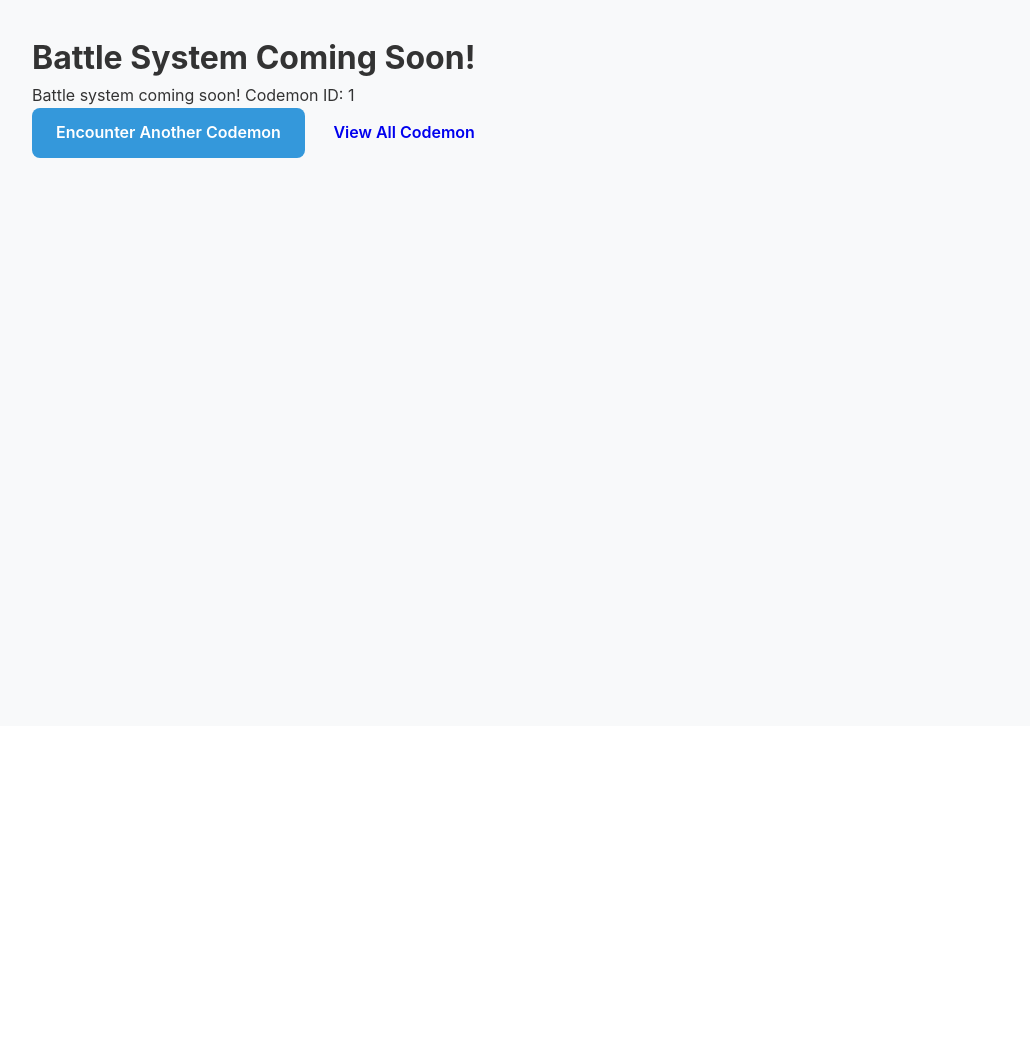
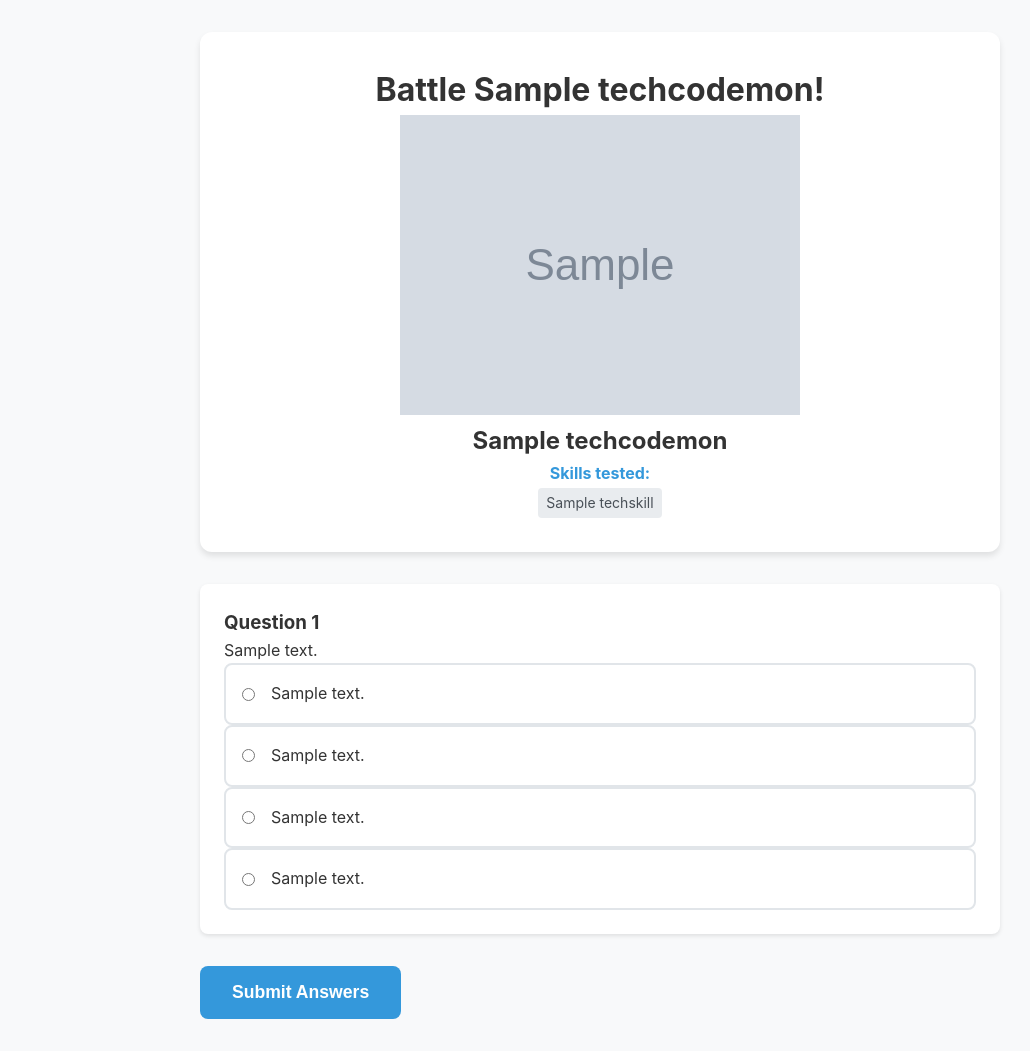
Before and after one commit to SaeedJBI/Capstone-Project, a Django app: page /battle/start/1/ in a window 1280 px wide. Shown: the part 74-1125 px from the top of the page, without its empty margins (40-1070 px from the left). Before the commit the page ends 232 px from the top, so only its background shows below. Run offline with Django 5.2, Linux system fonts and the light colour scheme; a user stored in the database is signed in; tables that the repository leaves empty hold one stand-in row (values such as "Sample post"); grey boxes marked "Sample" are stand-in pictures.

Commit message:
feat: implement battle quiz system with skill-based questions
- Add battle_start view with dynamic question generation
- Filter questions by Codemon skills and difficulty levels
- Implement answer shuffling
- Create battle template with quiz interface and form submission
- Add battle-submit placeholder for scoring logic

```diff
--- a/codemon/codemon_app/static/css/base.css
+++ b/codemon/codemon_app/static/css/base.css
@@ -340,3 +340,90 @@ input[type="password"]:focus {
     font-size: 0.875rem;
     margin: 0.1rem;
 }
+
+/* Battle Styles */
+.battle-container {
+    max-width: 800px;
+    margin: 0 auto;
+}
+
+.battle-header {
+    text-align: center;
+    margin-bottom: 2rem;
+    background: white;
+    padding: 2rem;
+    border-radius: 12px;
+    box-shadow: 0 4px 6px rgba(0,0,0,0.1);
+}
+
+.battle-codemon-img {
+    width: 120px;
+    height: 120px;
+    object-fit: contain;
+}
+
+.questions-container {
+    margin-bottom: 2rem;
+}
+
+.question-card {
+    background: white;
+    padding: 1.5rem;
+    border-radius: 8px;
+    margin-bottom: 1rem;
+    box-shadow: 0 2px 4px rgba(0,0,0,0.1);
+}
+
+.question-text {
+    margin-bottom: 1rem;
+    color: var(--secondary-color);
+}
+
+.answers-grid {
+    display: grid;
+    gap: 0.5rem;
+}
+
+.answer-option {
+    display: flex;
+    align-items: center;
+    padding: 1rem;
+    border: 2px solid #e1e5e9;
+    border-radius: 8px;
+    cursor: pointer;
+    transition: all 0.2s;
+}
+
+.answer-option:hover {
+    border-color: var(--primary-color);
+    background: #f8f9fa;
+}
+
+.answer-option input[type="radio"] {
+    margin-right: 1rem;
+}
+
+.answer-text {
+    flex: 1;
+}
+
+.btn-large {
+    padding: 1rem 2rem;
+    font-size: 1.1rem;
+}
+
+/* Mobile battle styles */
+@media (max-width: 768px) {
+    .battle-codemon-img {
+        width: 100px;
+        height: 100px;
+    }
+
+    .question-card {
+        padding: 1rem;
+    }
+
+    .answer-option {
+        padding: 0.75rem;
+    }
+}
--- /dev/null
+++ b/codemon/codemon_app/templates/battle/battle.html
@@ -0,0 +1,60 @@
+{% extends 'base.html' %}
+{% load static %}
+
+{% block title %}Battle {{ codemon.name }} - CodeMon{% endblock %}
+
+{% block content %}
+<div class="page-container">
+    <div class="battle-container">
+        <header class="battle-header">
+            <h1 class="page-title">Battle {{ codemon.name }}!</h1>
+            <div class="battle-codemon">
+                <div class="battle-codemon__image">
+                    {% if codemon.image_url %}
+                        <img src="{{ codemon.image_url }}" alt="{{ codemon.name }}" class="codemon-img">
+                    {% else %}
+                        <div class="placeholder-img">🐉</div>
+                    {% endif %}
+                </div>
+                <div class="battle-codemon__info">
+                    <h2 class="codemon-name">{{ codemon.name }}</h2>
+                    <div class="battle-codemon__skills">
+                        <span class="label">Skills tested:</span>
+                        <div class="skills-list">
+                            {% for skill in codemon.skills.all %}
+                                <span class="skill-tag">{{ skill.name }}</span>
+                            {% endfor %}
+                        </div>
+                    </div>
+                </div>
+            </div>
+        </header>
+
+        <form method="post" action="{% url 'battle-submit' codemon.id %}" class="battle-form">
+            {% csrf_token %}
+
+            <div class="questions-container">
+                {% for question_data in questions %}
+                <div class="question-card">
+                    <h3 class="question-card__title">Question {{ forloop.counter }}</h3>
+                    <p class="question-card__text">{{ question_data.question.question_text }}</p>
+
+                    <div class="answers-list">
+                        {% for answer in question_data.answers %}
+                        <label class="answer-option">
+                            <input type="radio" name="question_{{ question_data.question.id }}" value="{{ answer }}" required>
+                            <span class="answer-option__text">{{ answer }}</span>
+                        </label>
+                        {% endfor %}
+                    </div>
+                </div>
+                {% endfor %}
+            </div>
+
+            <div class="battle-actions">
+                <button type="submit" class="btn btn-primary btn-large">Submit Answers</button>
+            </div>
+        </form>
+    </div>
+</div>
+{% endblock %}
--- a/codemon/codemon_app/templates/codemon/list.html
+++ b/codemon/codemon_app/templates/codemon/list.html
@@ -4,7 +4,7 @@
 {% block content %}
 <div class="page-container">
     <header class="page-header">
-        <h1 class="page-title">Tech codemon Catalog</h1>
+        <h1 class="page-title">codemon Catalog</h1>
         <p class="page-subtitle">Battle these codemon to learn tech skills!</p>
     </header>
 
--- a/codemon/codemon_app/urls.py
+++ b/codemon/codemon_app/urls.py
@@ -7,4 +7,5 @@ urlpatterns = [
     path('accounts/signup/', views.signup, name='signup'),
     path('battle/encounter/', views.encounter_codemon, name='battle-encounter'),
     path('battle/start/<int:codemon_id>/', views.battle_start, name='battle-start'),
+    path('battle/submit/<int:codemon_id>/', views.battle_submit, name='battle-submit'),
 ]
--- a/codemon/codemon_app/views.py
+++ b/codemon/codemon_app/views.py
@@ -1,5 +1,5 @@
 from django.shortcuts import render, redirect
-from .models import TechCodemon
+from .models import TechCodemon, QuizQuestion
 from django.contrib.auth import login
 from django.contrib.auth.forms import UserCreationForm
 from django.contrib.auth.decorators import login_required
@@ -48,7 +48,41 @@ def encounter_codemon(request):
 
 @login_required
 def battle_start(request, codemon_id):
-    # will build it later ...
+
+    codemon = TechCodemon.objects.get(id=codemon_id)
+
+    codemon_skills = codemon.skills.all()
+    questions = QuizQuestion.objects.filter(
+        skills__in=codemon_skills,
+        difficulty=codemon.difficulty
+    ).distinct()[:5]
+
+    if questions.count() < 5:
+        additional_questions = QuizQuestion.objects.filter(
+            skills__in=codemon_skills
+        ).exclude(id__in=[q.id for q in questions]).distinct()[:5-questions.count()]
+        questions = list(questions) + list(additional_questions)
+
+    battle_questions = []
+    for question in questions:
+        answers = [
+            question.correct_answer,
+            question.wrong_answer1,
+            question.wrong_answer2,
+            question.wrong_answer3
+        ]
+        random.shuffle(answers)
+        battle_questions.append({
+            'question': question,
+            'answers': answers,
+            'correct_answer': question.correct_answer
+        })
+
+    return render(request, 'battle/battle.html', {'codemon': codemon, 'questions': battle_questions})
+
+@login_required
+def battle_submit(request, codemon_id):
+    # Temporary placeholder
     return render(request, 'battle/placeholder.html', {
-        'message': f'Battle system coming soon! Codemon ID: {codemon_id}'
+        'message': f'Battle submission coming soon! Codemon ID: {codemon_id}'
     })
```
